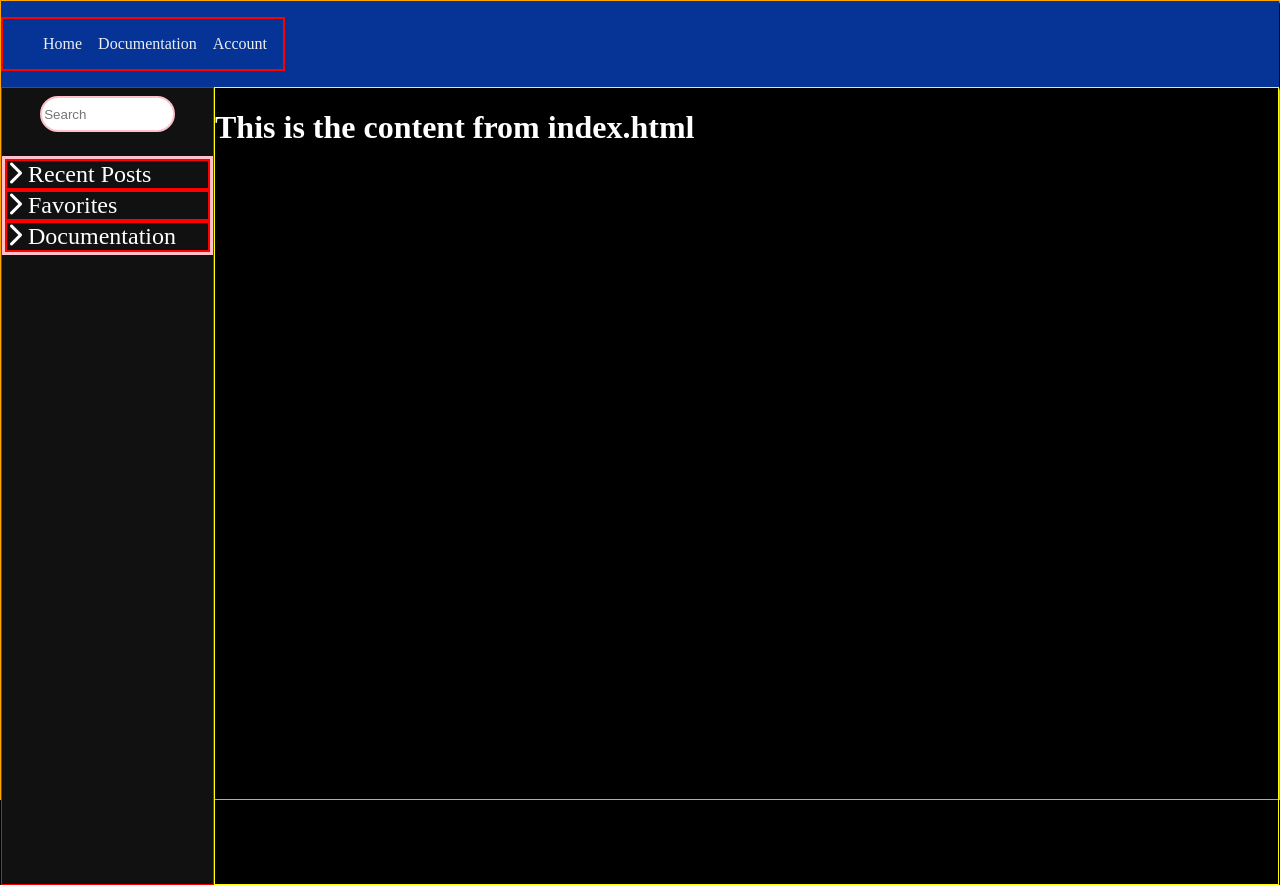
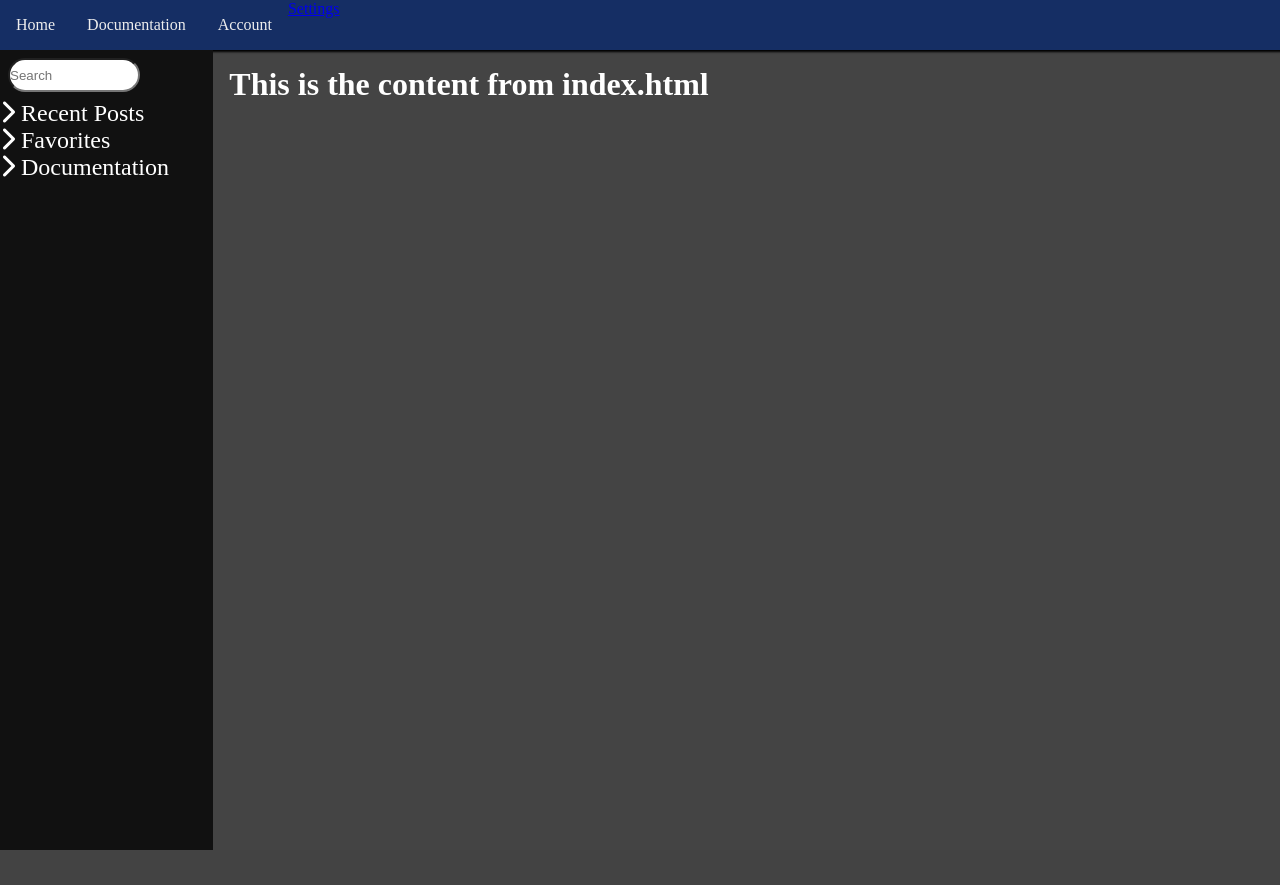
Before and after one commit to JCoker91/Knowledge, a Flask app: page / in a window 1280 px wide. After the commit the page ends 850 px from the top, so only its background shows below. Run offline with Flask 2, Linux system fonts and the light colour scheme; some libraries are stand-ins or nearby versions.

Commit message:
just some updates

```diff
--- a/static/main.css
+++ b/static/main.css
@@ -1,8 +1,10 @@
-body{
+* {
     margin: 0;
     padding: 0;
-    border: orange solid 1px;
-    background-color: #000000;
+}
+
+body{
+    background-color: #444444;
     box-sizing: border-box;
     height: 100%;
     width: 100%;
@@ -11,24 +13,20 @@ body{
 
 .main-nav {
     display: flex;
-    margin: 0;
-    padding: 0;
     list-style-type: none;
     color: #EEEEEE;
-    background-color: rgb(6, 52, 150);
+    background-color: rgba(4, 39, 114, 0.712);
     box-shadow: black 2px 2px 2px;
     width: 100%;
 }
 
 .nav-bar {
     display: flex;
-    border: red 2px solid;
 }
 
 .nav-bar li {
     padding: 1rem;
     list-style-type: none;
-    padding-left: 0;
 }
 
 .body-content {
@@ -40,26 +38,21 @@ body{
 
 .side-bar-container {
     grid-area: side-bar;
-    background-color: #111111;
-    border: red solid 1px;
+    background-color: #111111;\
     display: flex;
     flex-direction: column;
 }
 
 .side-bar-nav {
-    padding-left: 0;
     color: white;
-    border: pink solid 3px;
     list-style-type: none;
 }
 
 .side-bar-nav li {
-    border: red 2px solid;
     font-size: 1.5rem;
 }
 
 .side-bar-search {
-    border: pink 2px solid;
     height: 30px;
     border-radius: 25px;
     width: 60%;
@@ -69,7 +62,7 @@ body{
 
 .page-content-container {
     grid-area: page-content;
-    border: yellow solid 1px;
+    padding: 1rem;
 }
 
 .test1{
--- a/templates/layout.html
+++ b/templates/layout.html
@@ -14,6 +14,7 @@
             <li>Documentation</li>
             <li>Account</li>
         </ul>
+        <a href=#>Settings</a>
     </nav>
     <div class="body-content">
         <div class="side-bar-container">
```
